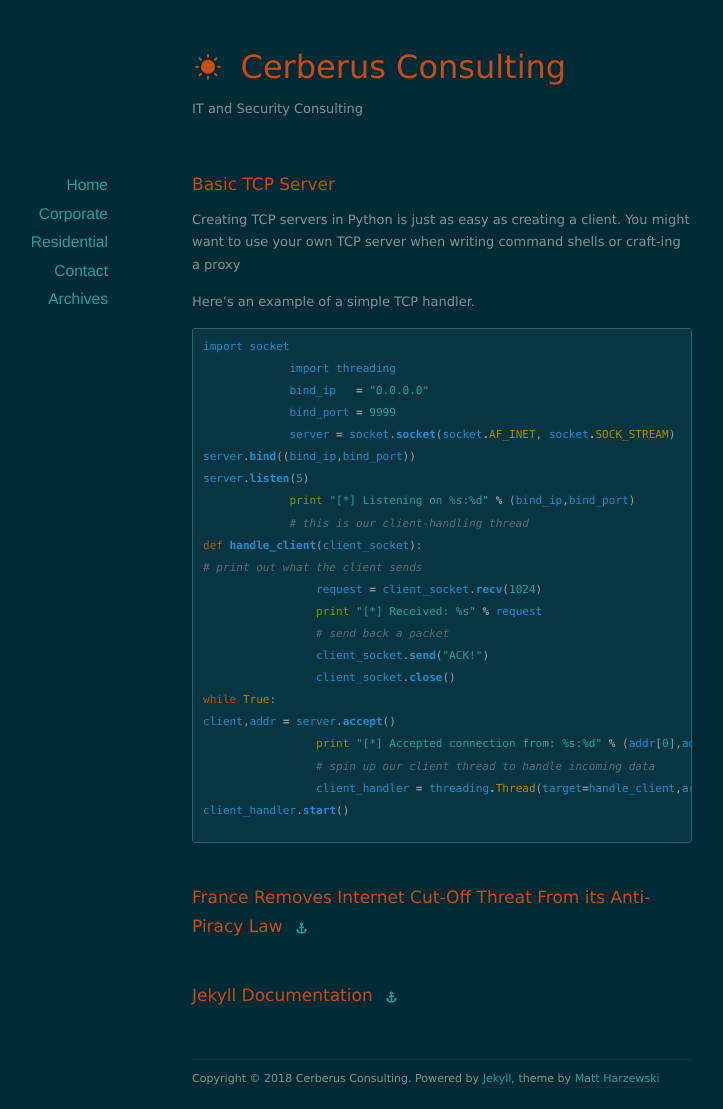
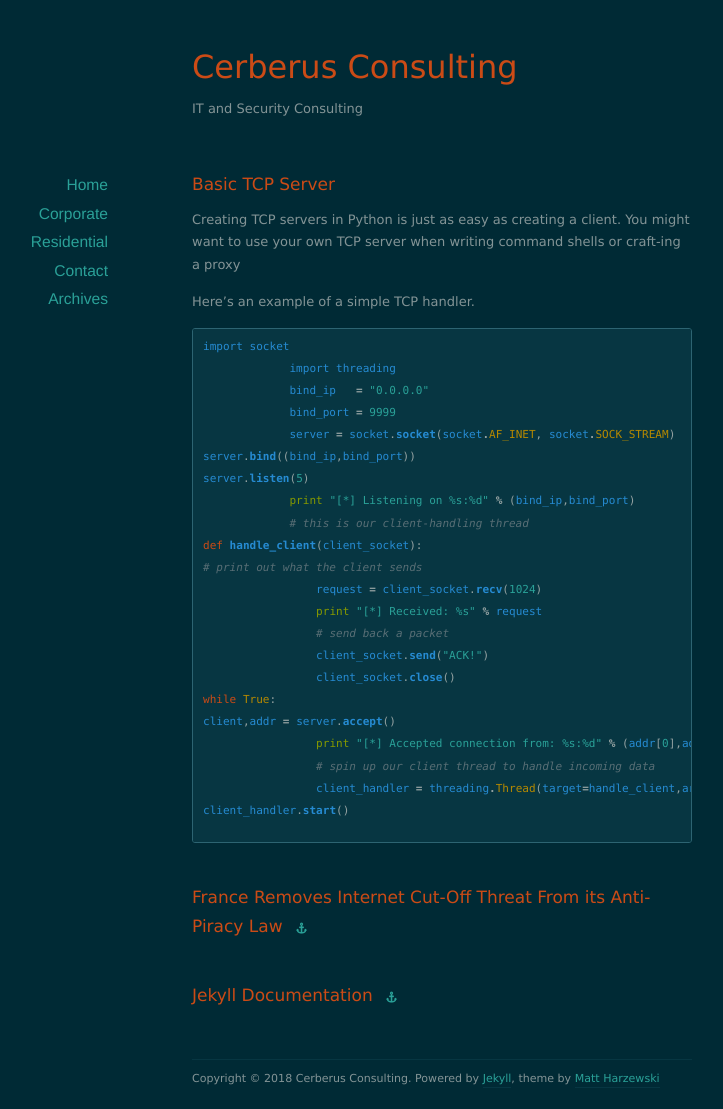
Before and after one commit to PooterRooter/PooterRooter.github.io, a Jekyll site: the page built from index.html, in a window 1280 px wide. Shown: the whole page, without its empty margins (198-921 px from the left). Built offline with Jekyll 4.4.1, drawn with Linux system fonts in a browser that asks for light colours; nearby versions of some CDN libraries; the list of posts is cut into pages by our own code.

Commit message:
Update default.html

```diff
--- a/_layouts/default.html
+++ b/_layouts/default.html
@@ -20,7 +20,8 @@
 
 
   <header id="header">
-    <h1><a href="/"><i class="icon-sun"></i> {{ site.name }}</a></h1>
+    <h1><a href="/">{{ site.name }}</a></h1>
+    <!-- used to be     <h1><a href="/"><i class="icon-sun"></i> {{ site.name }}</a></h1> -->
     <p>{{ site.description }}</p>
   </header>
 
```
